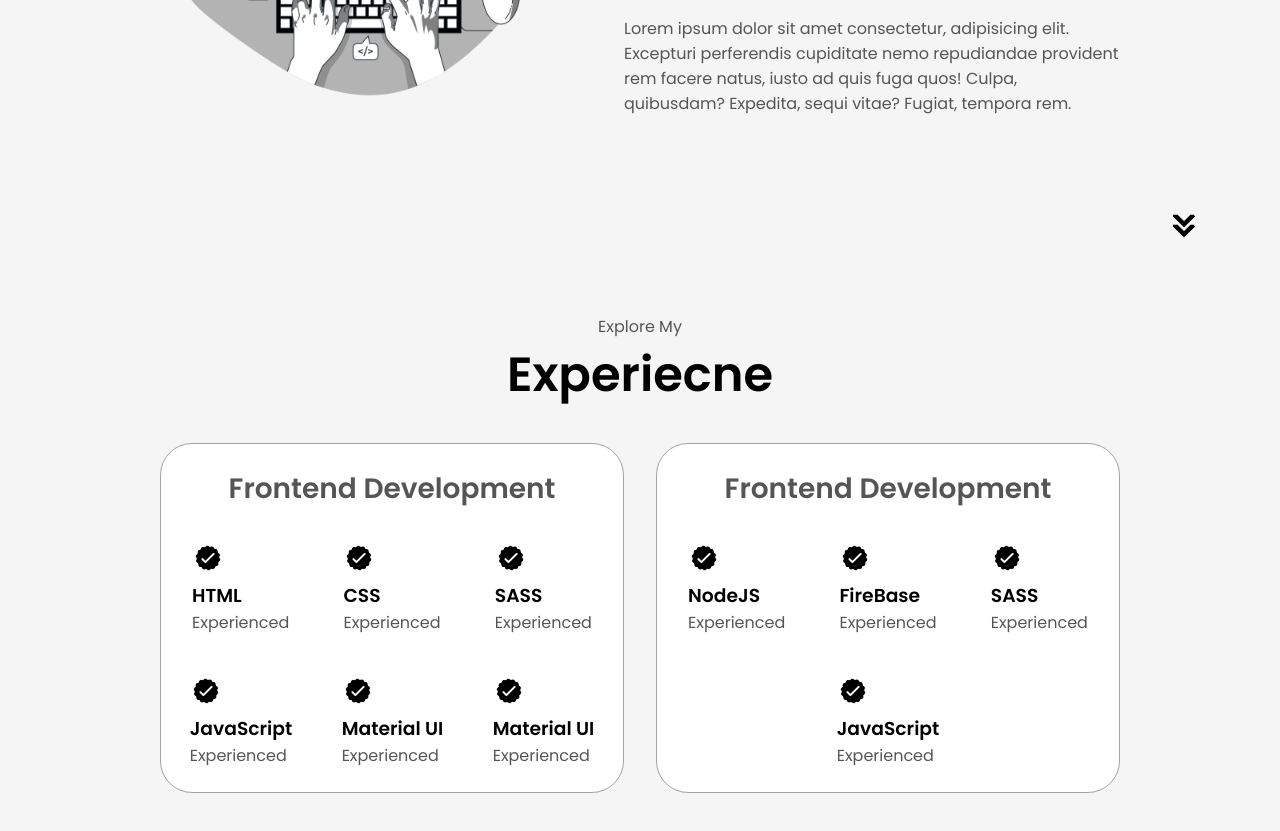
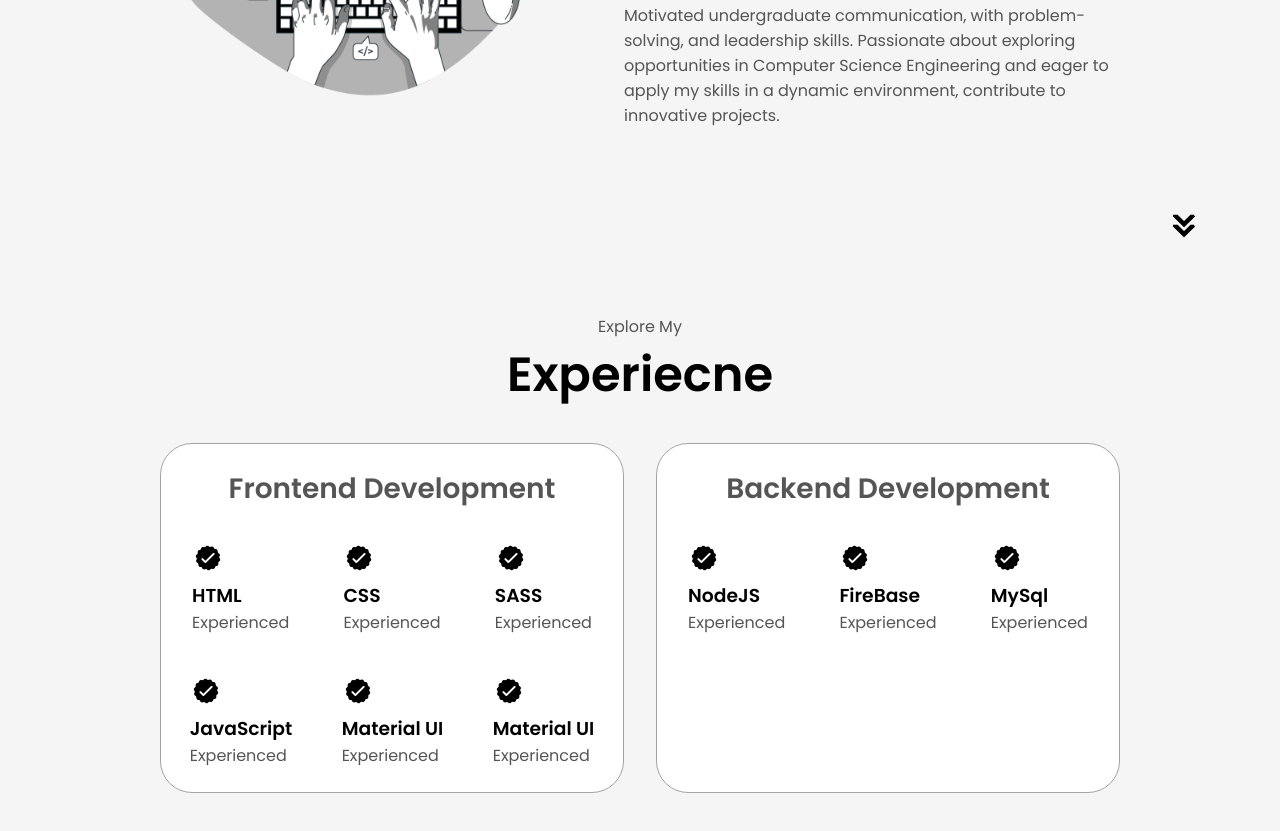
Before and after one commit to KarthikSajwan/Portfolio-Website, a plain HTML site: page index.html in a window 1280 px wide. Shown: the part 1382-2213 px from the top of the page. Drawn offline with Linux system fonts and the light colour scheme.

Commit message:
index.html

```diff
--- a/index.html
+++ b/index.html
@@ -86,7 +86,7 @@
                     </div>
                 </div>
                 <div class="text-container">
-                    <p>Lorem ipsum dolor sit amet consectetur, adipisicing elit. Excepturi perferendis cupiditate nemo repudiandae provident rem facere natus, iusto ad quis fuga quos! Culpa, quibusdam? Expedita, sequi vitae? Fugiat, tempora rem.</p>
+                    <p>Motivated undergraduate communication, with problem-solving, and leadership skills. Passionate about exploring opportunities in Computer Science Engineering and eager to apply my skills in a dynamic environment, contribute to innovative projects.</p>
                 </div>
             </div>
         </div>
@@ -159,7 +159,7 @@
                     </div>
                 </div>
                 <div class="details-container">
-                    <h2 class="experience-sub-title">Frontend Development</h2>
+                    <h2 class="experience-sub-title">Backend Development</h2>
                     <div class="article-container">
                         <article>
                             <img src="./assests/checkmark.png" alt="Experiecne icon"
@@ -184,20 +184,10 @@
                             class="icon"
                         />
                         <div>
-                            <h3>SASS</h3>
+                            <h3>MySql</h3>
                             <p>Experienced</p>
                         </div>
                         </article>
-                        <article>
-                            <img src="./assests/checkmark.png" alt="Experiecne icon"
-                            class="icon"
-                        />
-                        <div>
-                            <h3>JavaScript</h3>
-                            <p>Experienced</p>
-                        </div>
-                        </article>
-
                     </div>
                 </div>
             </div>
```
